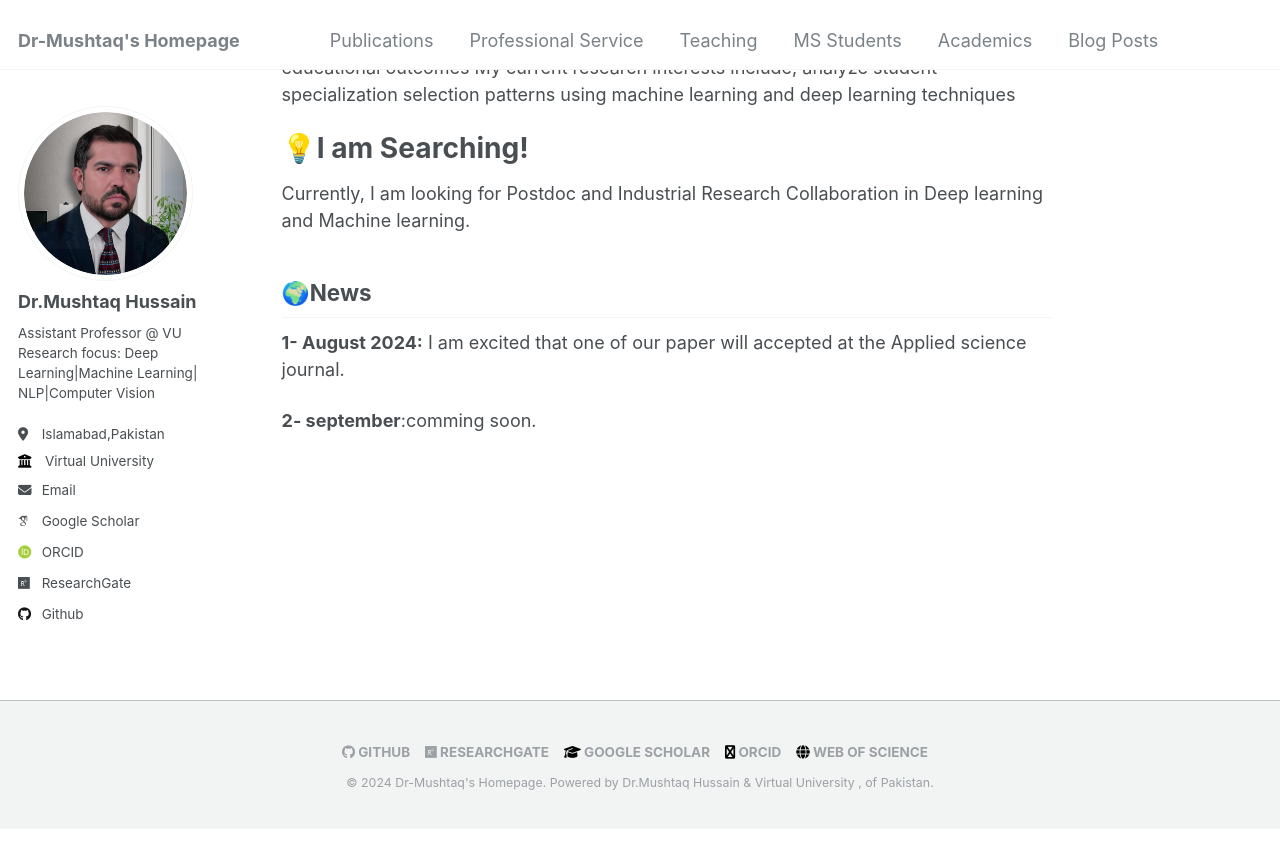
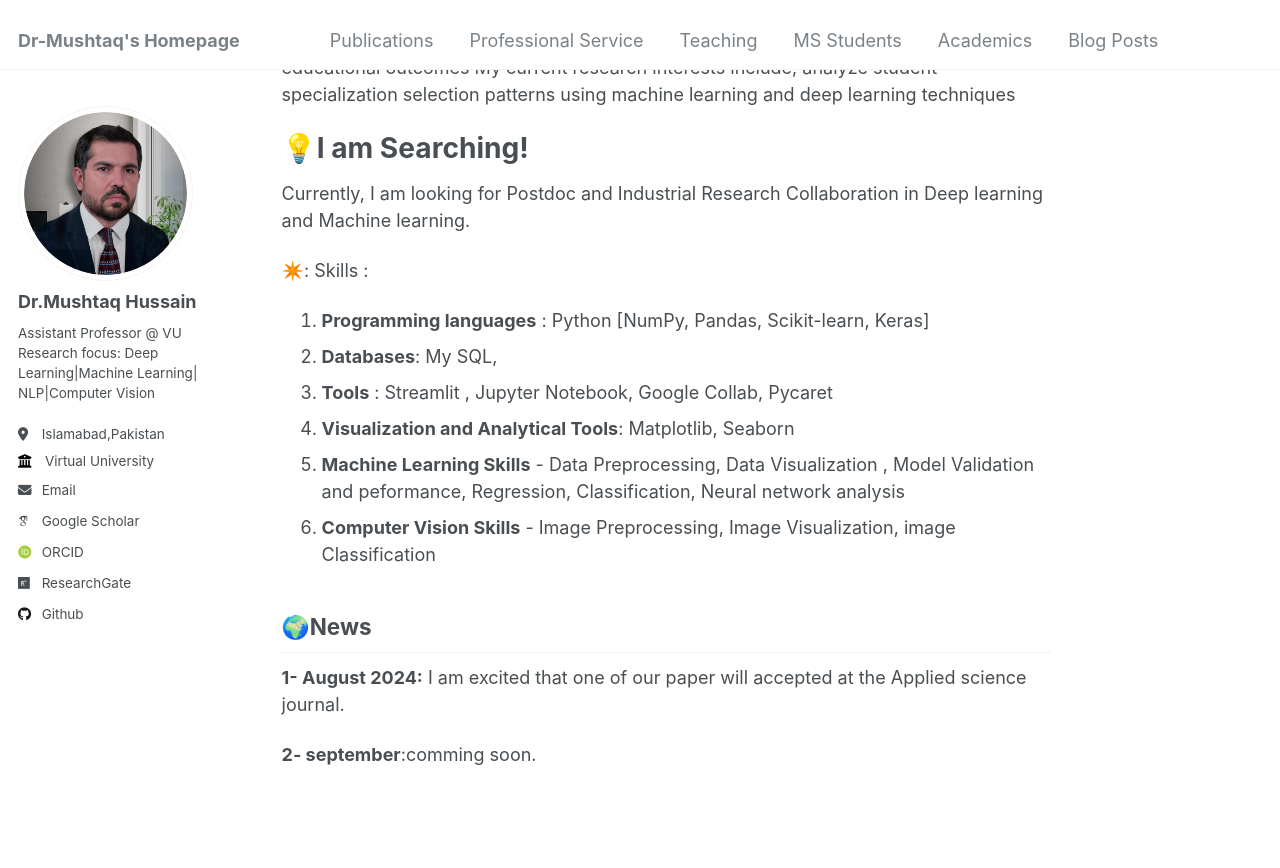
Before and after one commit to dr-mushtaq/dr-mushtaq.github.io, a Jekyll site: the page built from _pages/about.md, in a window 1280 px wide and 900 px high, scrolled down 408 px. Shown: the top 868 px of the window. Built offline with Jekyll 4.4.1, drawn with Linux system fonts in a browser that asks for light colours; some web fonts are replaced; before the commit the page ends 1236 px from its top, so only the background shows below that.

Commit message:
Update about.md

```diff
--- a/_pages/about.md
+++ b/_pages/about.md
@@ -17,6 +17,15 @@ My research focuses on the areas of **Machine Learning**, **Deep Learning**, **C
 ======
 Currently, I am looking for Postdoc and Industrial Research Collaboration in Deep learning and Machine learning.
 
+✴️: Skills :
+
+1. **Programming languages** : Python [NumPy, Pandas, Scikit-learn, Keras]
+2. **Databases**: My SQL,
+3. **Tools** : Streamlit , Jupyter Notebook, Google Collab, Pycaret
+4. **Visualization and Analytical Tools**: Matplotlib, Seaborn
+5. **Machine Learning Skills** - Data Preprocessing, Data Visualization , Model Validation and peformance, Regression, Classification, Neural network analysis
+6. **Computer Vision Skills** - Image Preprocessing, Image Visualization, image Classification
+
 🌍News
 ------
 
```
